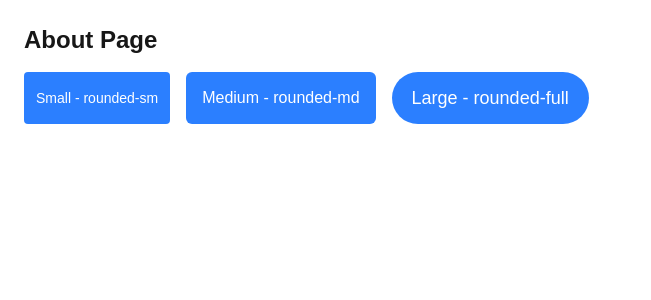
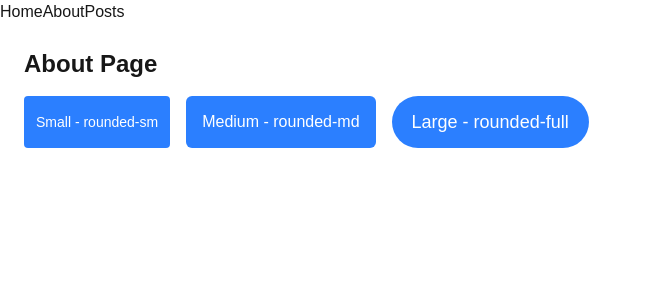
Before and after one commit to Yeakei/alx-project-0x02-setup, a Next.js app in the folder alx-project-0x02/: page /about in a window 1280 px wide. Shown: the top 300 px of the page, without its empty margins (0-651 px from the left). Built offline with nearby package versions, Linux system fonts and the light colour scheme.

Commit message:
feat: add Header to pages

```diff
--- a/alx-project-0x02/pages/about.tsx
+++ b/alx-project-0x02/pages/about.tsx
@@ -1,7 +1,10 @@
 import Button from "@/components/common/Button";
+import Header from "@/components/layout/Header";
 
 const About = () => {
     return (
+        <>
+            <Header />
             <div className="p-6 space-y-4">
                 <h1 className="text-2xl font-bold">About Page</h1>
 
@@ -17,6 +20,7 @@ const About = () => {
                     </Button>
                 </div>
             </div>
+        </>
     );
 };
 
--- a/alx-project-0x02/pages/home.tsx
+++ b/alx-project-0x02/pages/home.tsx
@@ -1,6 +1,7 @@
 import { useState } from "react";
 import Card from "@/components/common/Card";
 import PostModal from "@/components/common/PostModal";
+import Header from "@/components/layout/Header";
 
 interface Post {
     title: string;
@@ -16,6 +17,8 @@ export const Home = () => {
     };
 
     return (
+        <>
+            <Header />
             <div className="p-6">
                 <button onClick={() => setIsModalOpen(true)} className="bg-blue-500 text-white px-4 py-2 rounded hover:bg-blue-600">
                     Create Post
@@ -29,5 +32,6 @@ export const Home = () => {
                     ))}
                 </div>
             </div>
+        </>
     );
 };
--- a/alx-project-0x02/pages/posts.tsx
+++ b/alx-project-0x02/pages/posts.tsx
@@ -1,5 +1,10 @@
+import Header from "@/components/layout/Header";
+
 export const Posts = () => {
-  return (
-    <div>Posts</div>
-  )
-}
+    return (
+        <>
+            <Header />
+            <div>Posts</div>
+        </>
+    );
+};
```
Also changed, not shown: alx-project-0x02/components/layout/Header.tsx (+6 -4 lines). Lines whose indentation alone changed are shown as unchanged.
